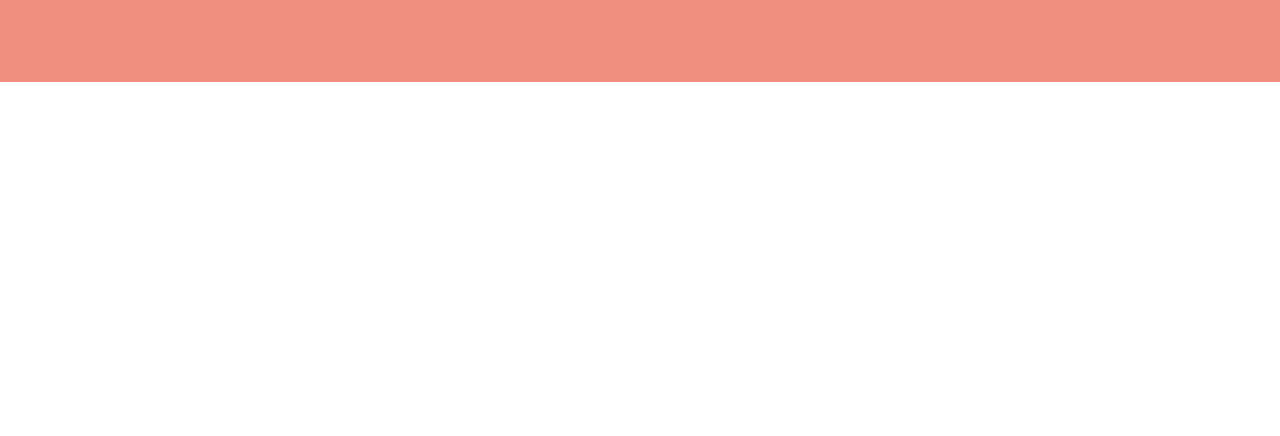
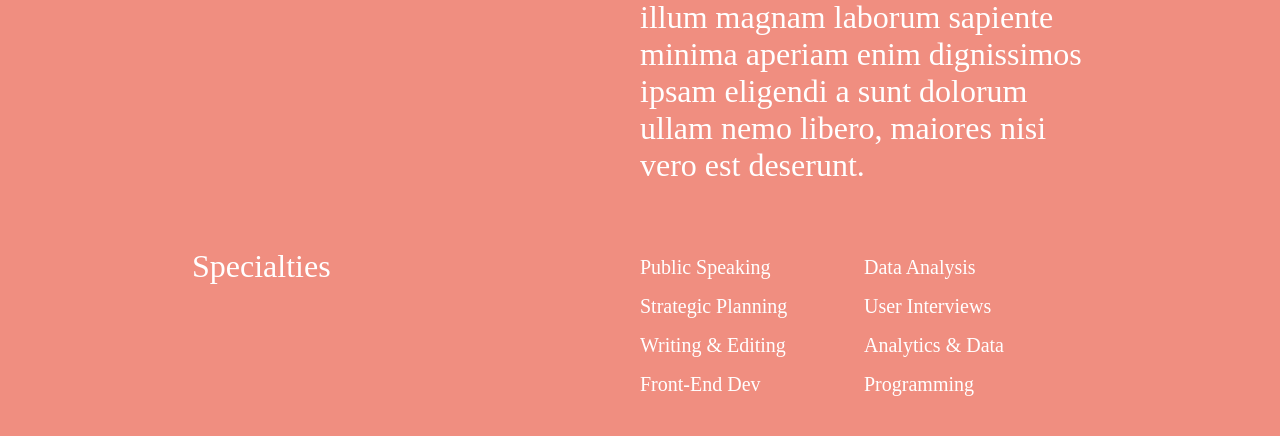
Before and after one commit to mattbuckwell/cv-project, a plain HTML site: page index.html in a window 1280 px wide. Shown: the part 638-1074 px from the top of the page. Before the commit the page ends 800 px from the top, so only its background shows below. Drawn offline with Linux system fonts and the light colour scheme; a web font is replaced by a local one.

Commit message:
make the skills section inside hero

```diff
--- a/index.html
+++ b/index.html
@@ -28,6 +28,28 @@
           I'm a <em>Scientist</em> and <em>Speaker</em> who is interested in the
           psychology of greed
         </h1>
+        <div class="two-column-section">
+          <p>My Mission</p>
+          <p>
+            Lorem ipsum dolor sit amet consectetur adipisicing elit. Atque illum
+            magnam laborum sapiente minima aperiam enim dignissimos ipsam
+            eligendi a sunt dolorum ullam nemo libero, maiores nisi vero est
+            deserunt.
+          </p>
+        </div>
+        <div class="two-column-section">
+          <p>Specialties</p>
+          <ul class="skills">
+            <li>Public Speaking</li>
+            <li>Data Analysis</li>
+            <li>Strategic Planning</li>
+            <li>User Interviews</li>
+            <li>Writing & Editing</li>
+            <li>Analytics & Data</li>
+            <li>Front-End Dev</li>
+            <li>Programming</li>
+          </ul>
+        </div>
       </div>
     </section>
   </body>
--- a/style.css
+++ b/style.css
@@ -6,14 +6,16 @@ body {
 
 .hero {
     background-color: #f08e80;
-    height: 90vh;
+    min-height: 90vh;
+    color: #fff;
+    display: inline-block;
 }
 
 .navbar {
     display: flex;
     justify-content: space-between;
     align-items: center;
-    color: #fff;
+    /* color: #fff; */
     padding: 24px 32px;
     box-sizing: border-box;
 }
@@ -48,7 +50,32 @@ body {
 
 .tagline {
     font-size: 4.5rem;
-    color: #fff;
+    /* color: #fff; */
     letter-spacing: 2px;
-    pad: 32px 0;
+    padding: 32px 0;
 }
+
+.two-column-section {
+    font-size: 2rem;
+}
+
+.two-column-section p {
+    width: 50%;
+    box-sizing: border-box;
+    float: left;
+}
+
+.two-column-section .skills {
+    width: 50%;
+    float: left;
+    box-sizing: border-box;
+    padding: 0;
+    list-style: none;
+}
+
+.two-column-section .skills li {
+    width: 50%;
+    float: left;
+    font-size: 1.25rem;
+    margin: 8px 0;
+}
```
